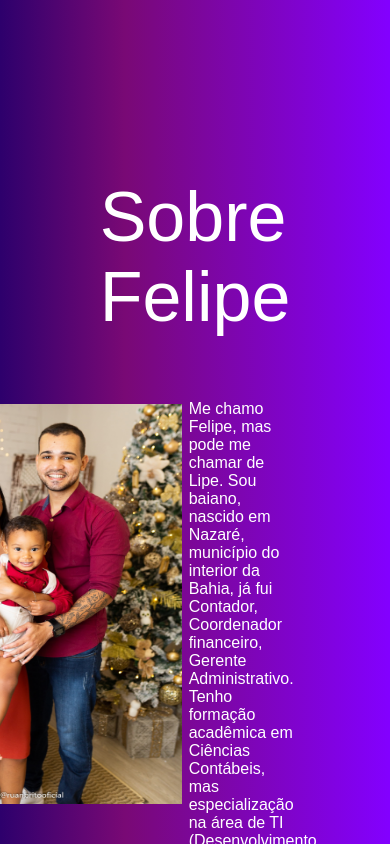
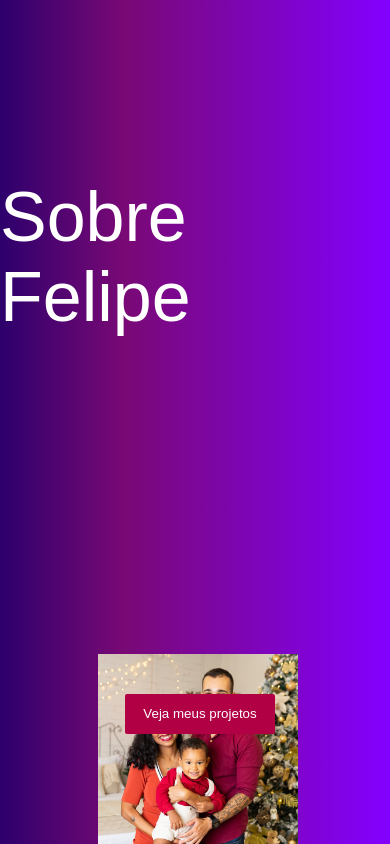
Before and after one commit to felipenmatos/felipenmatos.github.io, a React (Create React App) app: page /Sobre in a window 390 px wide. Shown: the part 760-1604 px from the top of the page. Built offline with nearby package versions, Linux system fonts and the light colour scheme.

Commit message:
style: page responsiveness about

```diff
--- a/src/Components/BodySobre/index.tsx
+++ b/src/Components/BodySobre/index.tsx
@@ -32,12 +32,13 @@ const Container = styled.div`
   flex-direction: column;
 
   @media (max-width: 768px) {
-    width: 100px
+    width: 100%;
+    height: 700px;
     display: flex;
     flex-direction: column;
     align-items: center;
     margin-top: 300px;
-    margin-bottom: 100px;
+    margin-bottom: 200px;
   }
 `;
 
@@ -52,6 +53,16 @@ const Row = styled.div`
   display: flex;
   flex-direction: row;
   justify-content: space-evenly;
+
+  @media (max-width: 768px) {
+    width: 100%;
+    height: 200px;
+    display: flex;
+    flex-direction: column;
+    align-items: center;
+    justify-content: space-evenly;
+    margin-bottom: 100px;
+  }
 `;
 
 const PhotoFamily = styled.img`
@@ -65,6 +76,15 @@ const PhotoFamily = styled.img`
     -webkit-filter: drop-shadow(15px 10px 5px rgba(0, 0, 0, 0.5));
     filter: drop-shadow(15px 10px 5px rgba(0, 0, 0, 0.5));
   }
+  @media (max-width: 768px) {
+    width: 200px;
+    height: 300px;
+    display: flex;
+    flex-direction: column;
+    align-items: center;
+    margin-bottom: 100px;
+    margin-top: 270px;
+    margin-left: 5px;
 `;
 
 const Text = styled.p`
@@ -72,6 +92,16 @@ const Text = styled.p`
   font-family: "Kanit", sans-serif;
   font-weight: 400;
   color: #ffffff;
+
+  @media (max-width: 768px) {
+    width: 90%;
+    height: 40px;
+    display: flex;
+    flex-direction: column;
+    align-items: center;
+    margin-top: 10px;
+    margin-bottom: 100px;
+  }
 `;
 
 const Button = styled.button`
@@ -86,6 +116,11 @@ const Button = styled.button`
   cursor: pointer;
   font-family: "Kanit", sans-serif;
   font-weight: 400;
+
+  @media (max-width: 768px) {
+    margin-top: 10px;
+    margin-left: 10px;
+  }
 `;
 
 export default BodySobre;
--- a/src/Components/HeaderProfile/index.tsx
+++ b/src/Components/HeaderProfile/index.tsx
@@ -96,7 +96,7 @@ const TitlePage = styled.h1`
   @media (max-width: 768px) {
     display: flex;
     flex-direction: column;
-    margin-left: -240px;
+    margin-left: -200px;
   }
 `;
 
```
